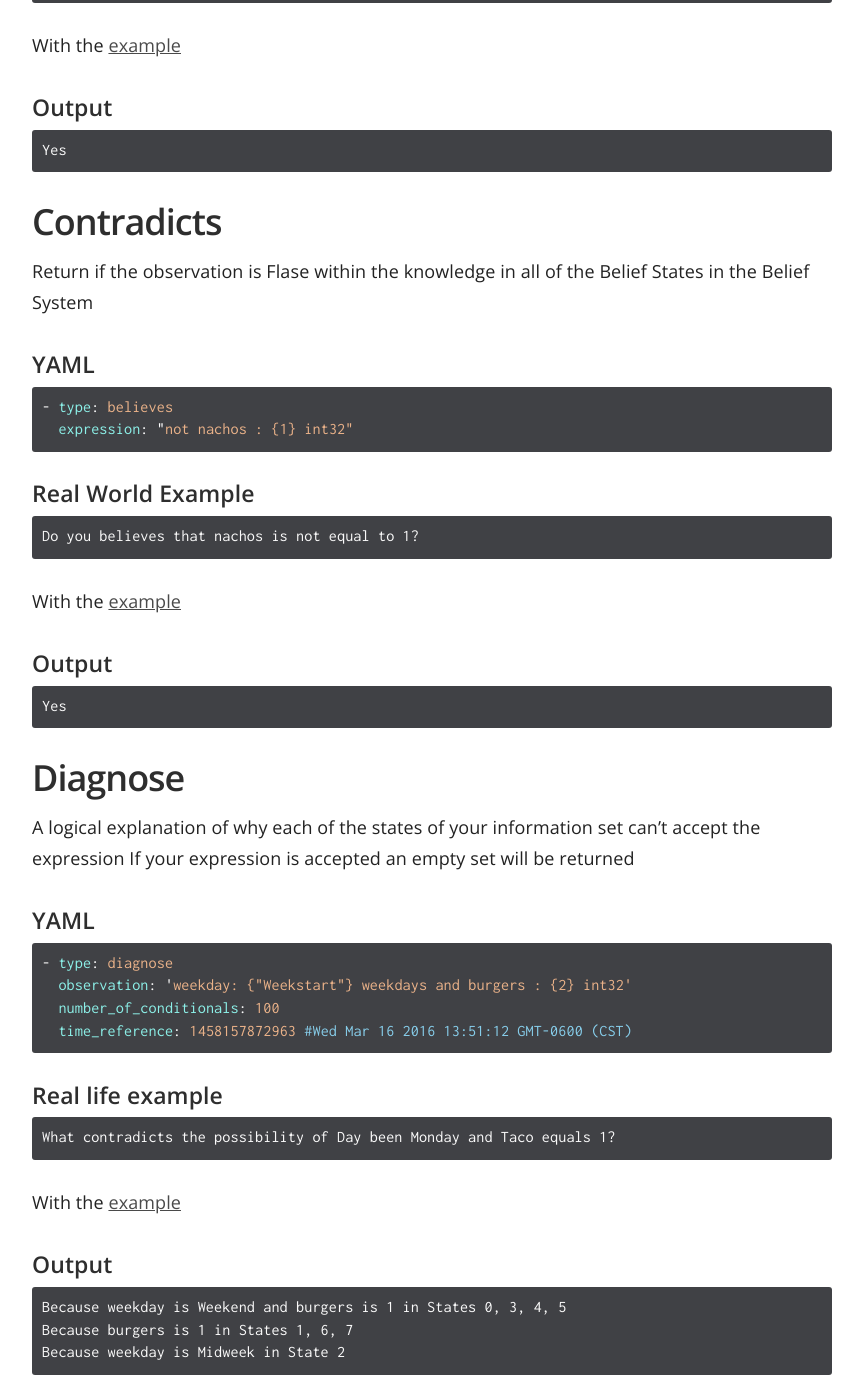
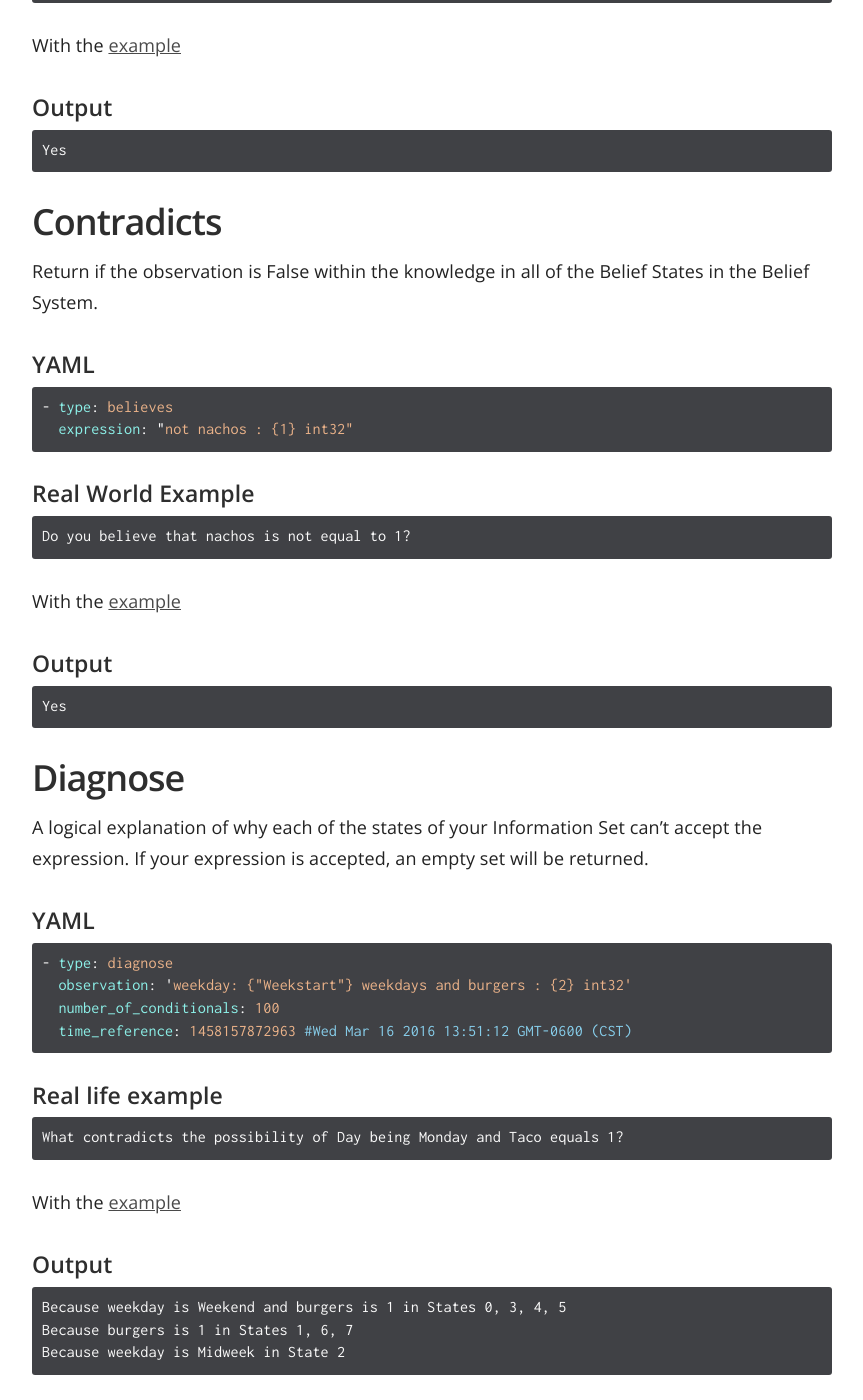
Before and after one commit to SingularitiesCR/aleph-docs, a Jekyll site: the page built from _docs/information-sets/survey-operations.md, in a window 1280 px wide and 1400 px high, scrolled down 2868 px. Shown: the whole window, without its empty margins (358-1221 px from the left). Built offline with Jekyll 4.4.1, drawn with Linux system fonts in a browser that asks for light colours; some of the changed text lies outside the part shown.

Commit message:
fixing typos in docs

````diff
--- a/_docs/information-sets/survey-operations.md
+++ b/_docs/information-sets/survey-operations.md
@@ -40,7 +40,7 @@ Yes
 
 ## Contradicts
 
-Return if the observation is Flase within the knowledge in all of the Belief States in the Belief System
+Return if the observation is False within the knowledge in all of the Belief States in the Belief System.
 
 #### YAML
 ```yaml
@@ -50,7 +50,7 @@ Return if the observation is Flase within the knowledge in all of the Belief Sta
 
 #### Real World Example
 ```text
-Do you believes that nachos is not equal to 1?
+Do you believe that nachos is not equal to 1?
 ```
 
 With the [example](./survey-operations#section-example)
@@ -62,8 +62,7 @@ Yes
 
 ## Diagnose
 
-A logical explanation of why each of the states of your information set can't accept the expression
-If your expression is accepted an empty set will be returned
+A logical explanation of why each of the states of your Information Set can't accept the expression. If your expression is accepted, an empty set will be returned.
 
 #### YAML
 ```yaml
@@ -75,7 +74,7 @@ If your expression is accepted an empty set will be returned
 
 #### Real life example
 ```text
-What contradicts the possibility of Day been Monday and Taco equals 1?
+What contradicts the possibility of Day being Monday and Taco equals 1?
 ```
 
 With the [example](./survey-operations#section-example)
@@ -133,7 +132,7 @@ Chicken is equal to One
 
 ## Hypotesis
 
-Returns if the each of the belief systems will  [Believes](doc:survey-operations#section-believes) a hypothesis after be Revised by the assumption.
+Returns if each of the belief systems will  [Believes](doc:survey-operations#section-believes) a hypothesis after being Revised by the assumption.
 
 #### YAML
 ```yaml
@@ -147,7 +146,7 @@ Returns if the each of the belief systems will  [Believes](doc:survey-operations
 
 #### Real World Example
 ```text
-Will nachos equal 1 be belive if tacos been 1 is added to the System?
+Will nachos equal 1 be belived if tacos being 1 is added to the System?
 ```
 
 With the [example](./survey-operations#section-example)
@@ -159,7 +158,7 @@ True
 
 ## Is consistent
 
-Return if the expression is True in at least one Belief State
+Return if the expression is True in at least one Belief State.
 
 #### YAML
 ```yaml
````
Also changed, not shown: other parts of _docs/information-sets/survey-operations.md (+10 -11 lines).
